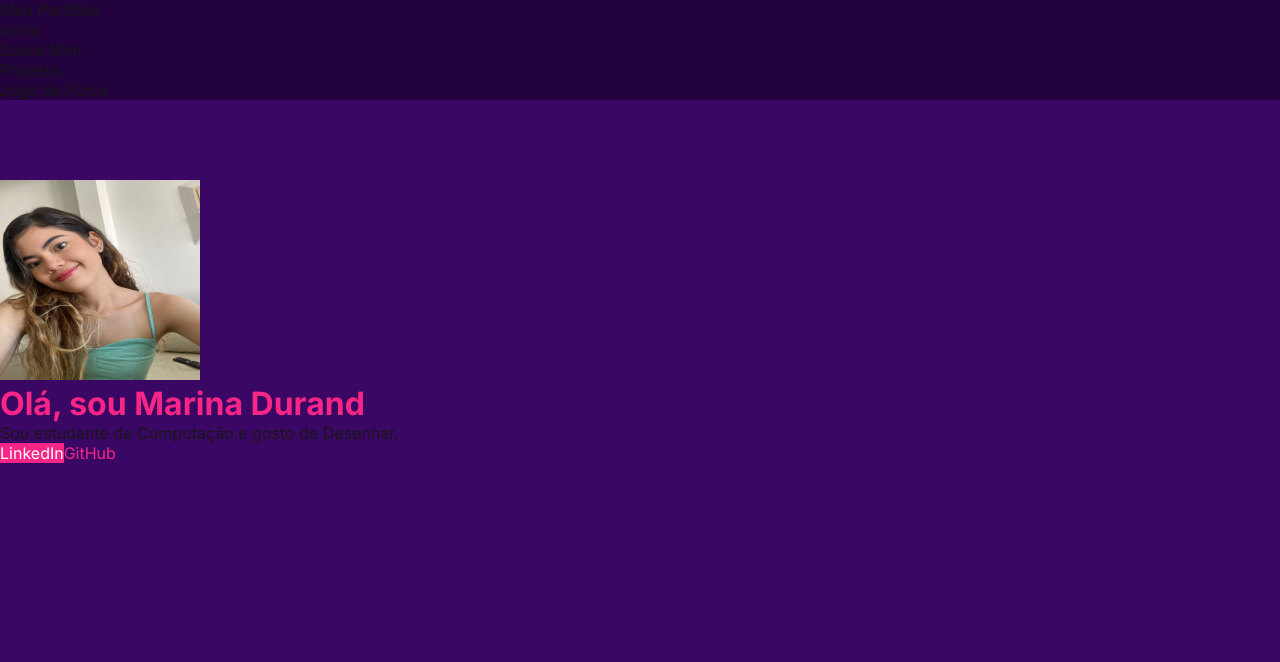
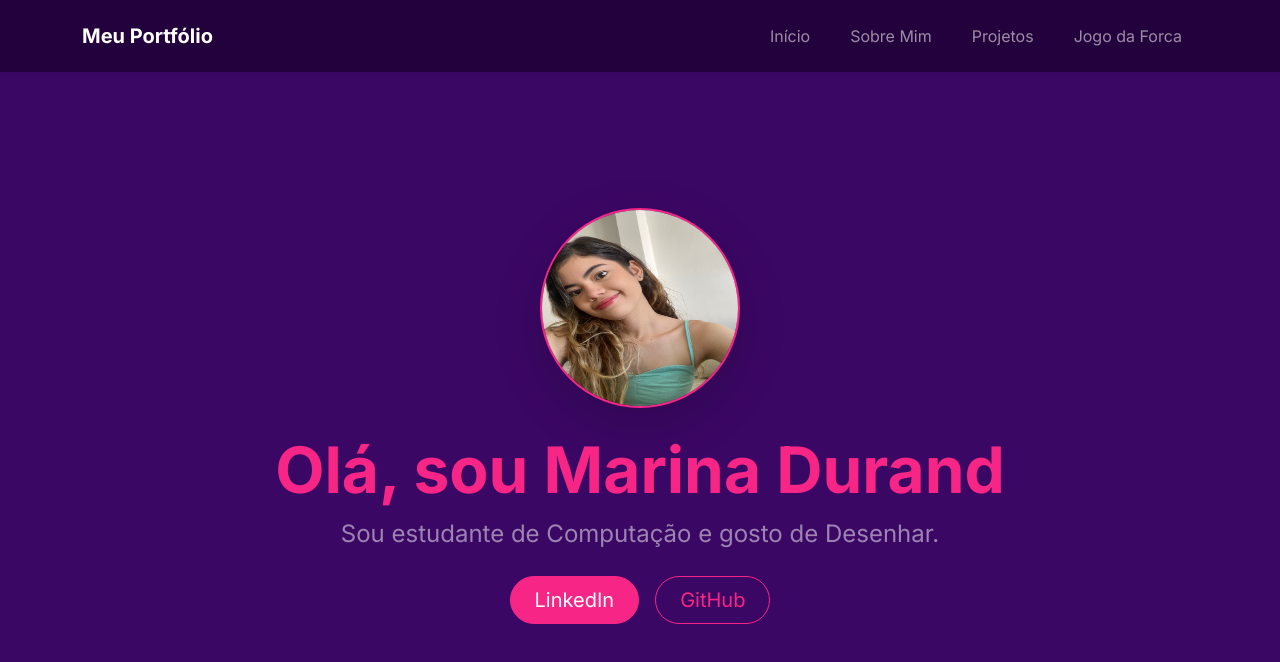
Before and after one commit to ninadurand/meu-portifolio, a Next.js app: page / in a window 1280 px wide. Shown: the top 662 px of the page. Built offline with nearby package versions, Linux system fonts and the light colour scheme.

Commit message:
aplicando layout no home page

```diff
--- a/app/layout.js
+++ b/app/layout.js
@@ -1,27 +1,15 @@
-import { Geist, Geist_Mono } from "next/font/google";
-import "./globals.css";
-
-const geistSans = Geist({
-  variable: "--font-geist-sans",
-  subsets: ["latin"],
-});
-
-const geistMono = Geist_Mono({
-  variable: "--font-geist-mono",
-  subsets: ["latin"],
-});
+import 'bootstrap/dist/css/bootstrap.min.css'
+import './globals.css'
 
 export const metadata = {
-  title: "Create Next App",
-  description: "Generated by create next app",
-};
+  title: 'Meu Portfólio',
+  description: 'Portfólio em Next.js com Bootstrap',
+}
 
 export default function RootLayout({ children }) {
   return (
-    <html lang="en">
-      <body className={`${geistSans.variable} ${geistMono.variable}`}>
-        {children}
-      </body>
+    <html lang="pt-br">
+      <body>{children}</body>
     </html>
-  );
+  )
 }
```
